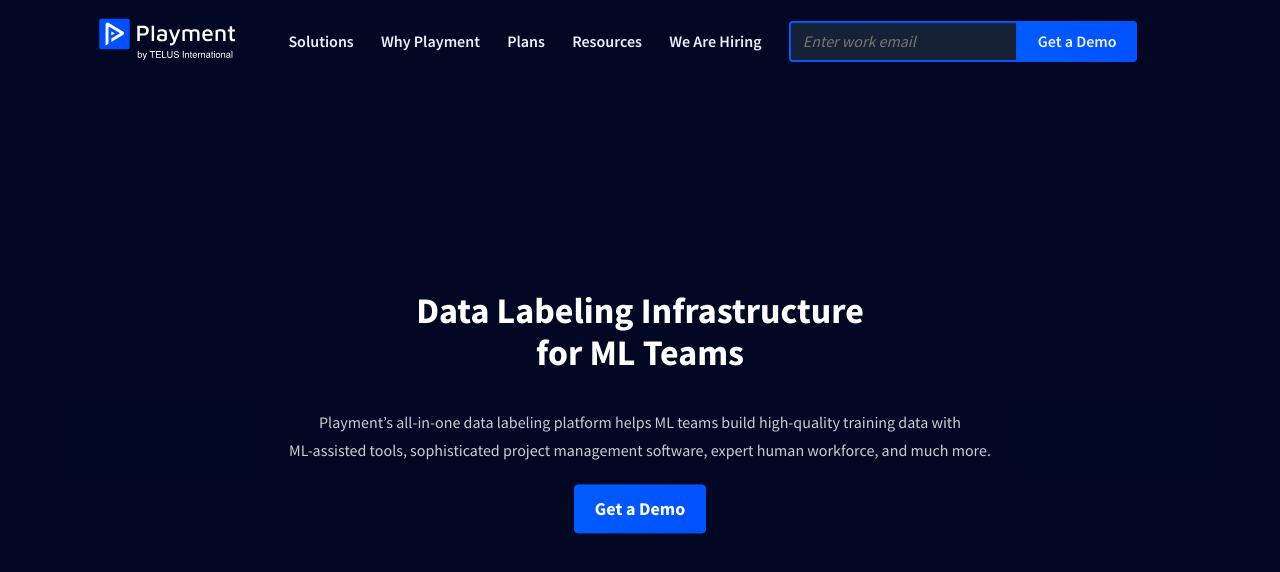
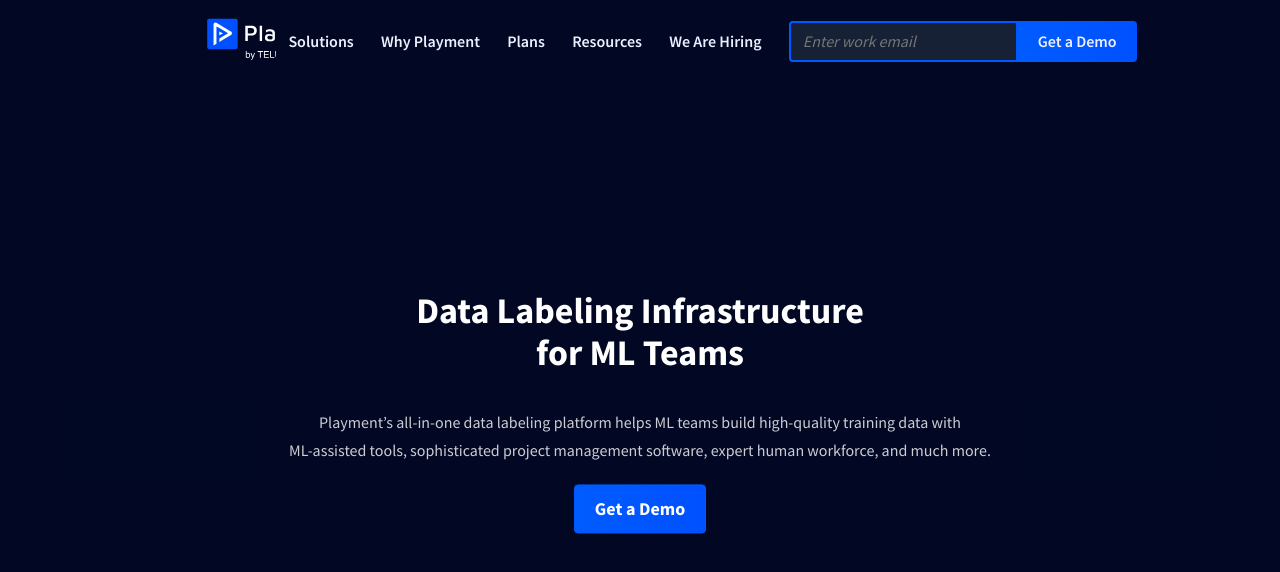
Before and after one commit to Vani028/playment-clone, a plain HTML site: page index.html in a window 1280 px wide. Drawn offline with Linux system fonts and the light colour scheme.

Commit message:
Update style.css

```diff
--- a/style.css
+++ b/style.css
@@ -19,7 +19,7 @@ nav {
 nav img {
   width: 150px;
   position: relative;
-  left: 92px;
+  left: 200px;
   top: 0;
 }
 .nav-links {
```
